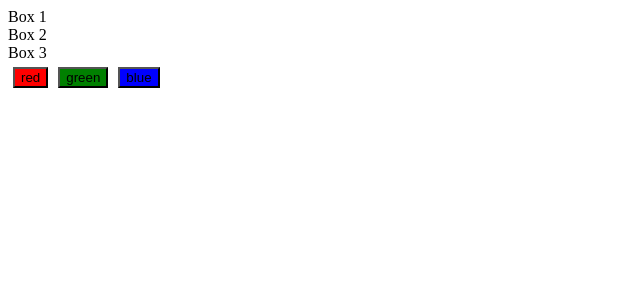
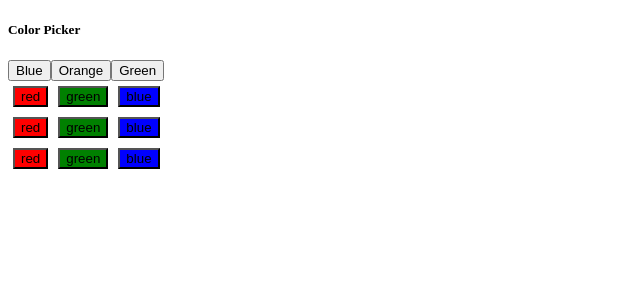
Before and after one commit to acciojob/passing-handler-prop-react-Satyam722, a React app: page / in a window 1280 px wide. Shown: the top 300 px of the page, without its empty margins (0-640 px from the left). Built offline with nearby package versions, Linux system fonts and the light colour scheme.

Commit message:
Update App.js

```diff
--- a/src/components/App.js
+++ b/src/components/App.js
@@ -1,26 +1,54 @@
 import React, { useState } from 'react';
+import ColourSelector from './ColourSelector';
 import Selection from './Selection';
-import ColourSelector from './ColourSelector';
+
+const colourConfig = [
+  {
+    key: 'blue',
+    label: 'Blue',
+    classname: 'btn-blue',
+    background: 'rgb(34, 193, 195)'
+  },
+  {
+    key: 'orange',
+    label: 'Orange',
+    classname: 'btn-orange',
+    background: 'rgb(221, 112, 18)'
+  },
+  {
+    key: 'green',
+    label: 'Green',
+    classname: 'btn-green',
+    background: 'rgb(44, 209, 88)'
+  }
+];
 
 function App() {
-  const [selectedColor, setSelectedColor] = useState('white');
+  const [nextBackground, setNextBackground] = useState({background: ''});
 
-  const handleColorChange = (color) => {
-    setSelectedColor(color);
+  const selectNextBackground = (nextBackground) => {
+    setNextBackground(nextBackground);
   };
 
   return (
-    <div>
-      <div className="fix-box" style={{ background: selectedColor }}>
-        Box 1
+    <div id="master">
+      <h5 className="heading">Color Picker</h5>
+
+      <div className="row">
+        {colourConfig.map((config, index) => (
+          <ColourSelector
+            key={config.key}
+            config={config}
+            selectNextBackground={selectNextBackground}
+          />
+        ))}
       </div>
-      <div className="fix-box" style={{ background: selectedColor }}>
-        Box 2
+
+      <div className="row" id="children-wrapper">
+        <Selection selection={nextBackground} />
+        <Selection selection={nextBackground} />
+        <Selection selection={nextBackground} />
       </div>
-      <div className="fix-box" style={{ background: selectedColor }}>
-        Box 3
-      </div>
-      <Selection applyColor={handleColorChange} />
     </div>
   );
 }
```
